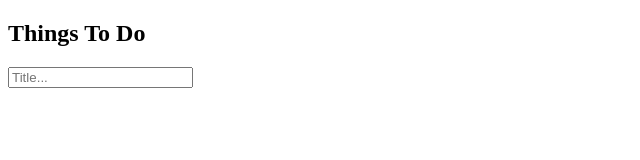
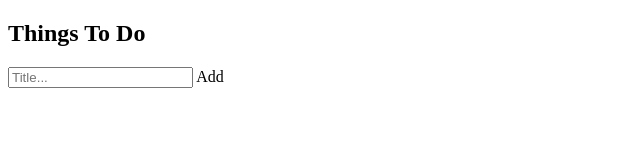
Before and after one commit to reilly-codes/Group_project, a plain HTML site: page to_do.html in a window 1280 px wide. Shown: the full height of the page, 0-640 px from the left. Drawn offline with Linux system fonts and the light colour scheme.

Commit message:
add a span text

```diff
--- a/to_do.html
+++ b/to_do.html
@@ -9,7 +9,7 @@
     <div id="tlist">
         <h2>Things To Do</h2>
         <input type="text" id="things" placeholder="Title...">
-
+        <span onclick="newElement()" class="addBtn">Add</span>
     </div>
 </body>
 </html>
```
